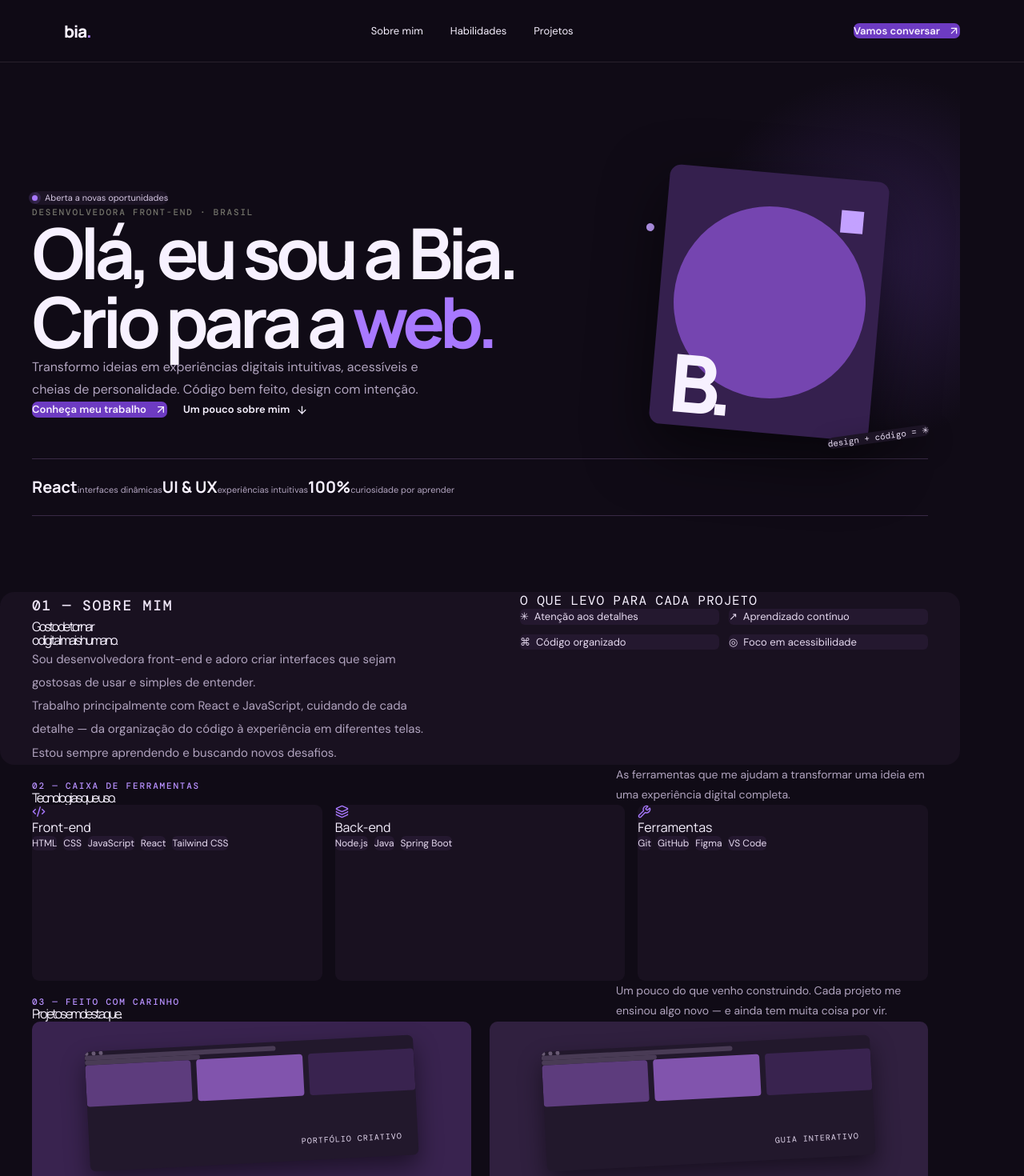
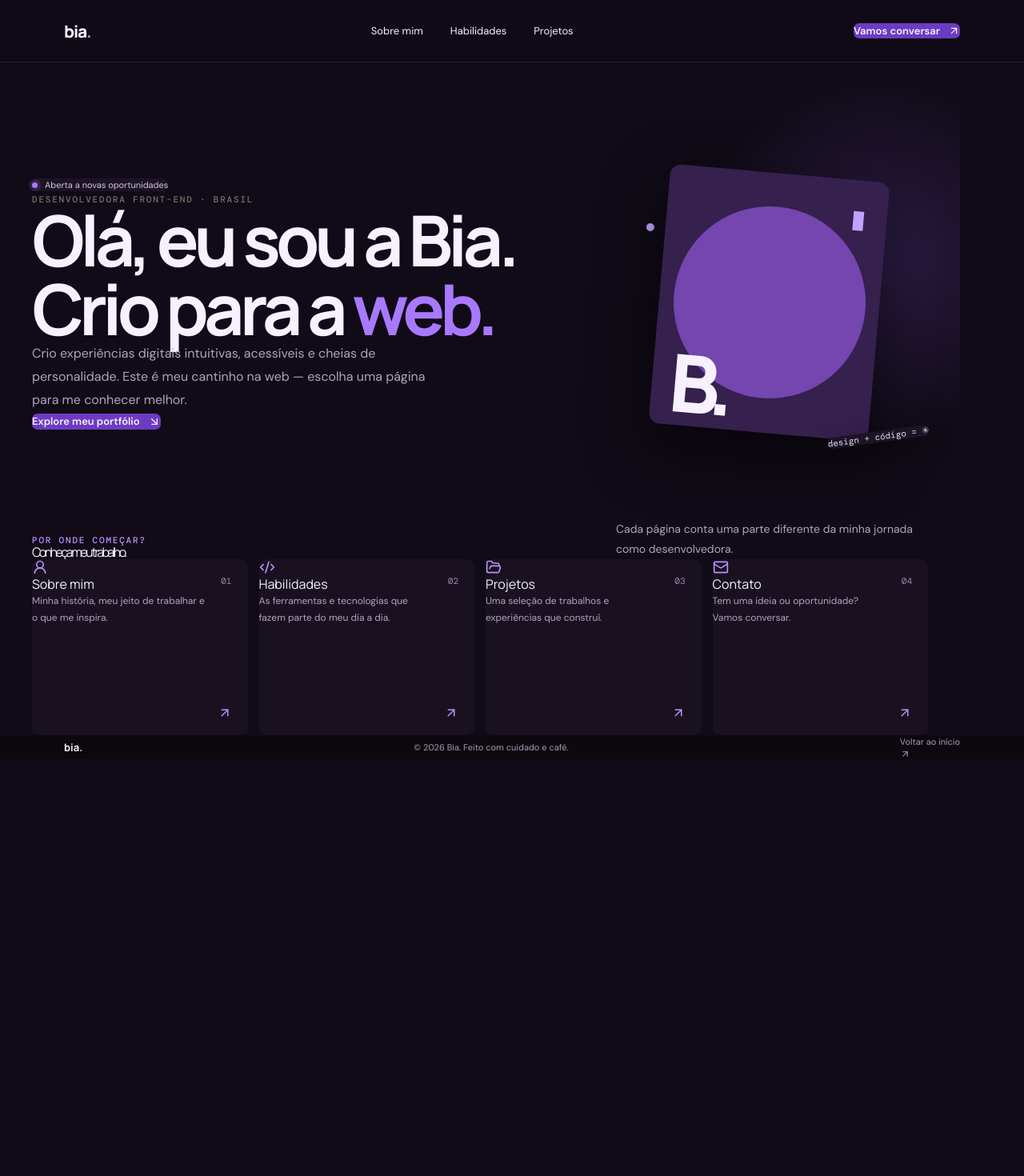
Before and after one commit to Chokiwars/Portifolio, a React (Vite) app: page / in a window 1280 px wide. Shown: the top 1470 px of the page at 80% size. After the commit the page ends 949 px from the top, so only its background shows below. Built offline with nearby package versions, Linux system fonts and the light colour scheme.

Commit message:
feat: implement routing and structure for main application pages, including Home, About, Skills, Projects, and Contact

```diff
--- a/src/App.jsx
+++ b/src/App.jsx
@@ -1,11 +1,28 @@
-import { BrowserRouter } from "react-router-dom";
+import { BrowserRouter, Navigate, Route, Routes } from "react-router-dom";
+import Header from "@/components/layout/Header";
+import Footer from "@/components/ui/Footer";
 import HomePage from "@/pages/Home/index";
+import AboutPage from "@/pages/About";
+import SkillsPage from "@/pages/Skills";
+import ProjectsPage from "@/pages/Projects";
+import ContactPage from "@/pages/Contact";
 import "./App.css";
 
 function App() {
   return (
     <BrowserRouter>
-      <HomePage />
+      <div className="site min-h-screen bg-paper text-ink">
+        <Header />
+        <Routes>
+          <Route path="/" element={<HomePage />} />
+          <Route path="/sobre-mim" element={<AboutPage />} />
+          <Route path="/habilidades" element={<SkillsPage />} />
+          <Route path="/projetos" element={<ProjectsPage />} />
+          <Route path="/contato" element={<ContactPage />} />
+          <Route path="*" element={<Navigate to="/" replace />} />
+        </Routes>
+        <Footer />
+      </div>
     </BrowserRouter>
   );
 }
--- a/src/components/layout/Header.jsx
+++ b/src/components/layout/Header.jsx
@@ -1,10 +1,11 @@
 import { useState } from "react";
 import { ArrowUpRight, Menu, X } from "lucide-react";
+import { Link, NavLink } from "react-router-dom";
 
 const links = [
-  ["Sobre mim", "sobre"],
-  ["Habilidades", "habilidades"],
-  ["Projetos", "projetos"],
+  ["Sobre mim", "/sobre-mim"],
+  ["Habilidades", "/habilidades"],
+  ["Projetos", "/projetos"],
 ];
 
 export default function Header() {
@@ -13,11 +14,11 @@ export default function Header() {
   return (
     <header className="topbar sticky top-0 z-20 border-b border-ink/10 bg-paper/90 backdrop-blur-lg">
       <div className="site-container nav mx-auto flex h-full items-center justify-between">
-        <a className="brand font-display text-[21px] font-extrabold tracking-[-1.2px]" href="#inicio" onClick={() => setOpen(false)} aria-label="Bia, início">bia<span className="text-lilac">.</span></a>
+        <Link className="brand font-display text-[21px] font-extrabold tracking-[-1.2px]" to="/" onClick={() => setOpen(false)} aria-label="Bia, início">bia<span className="text-lilac">.</span></Link>
         <nav className={`navlinks${open ? " open" : ""}`} aria-label="Navegação principal">
-          {links.map(([label, id]) => <a key={id} href={`#${id}`} onClick={() => setOpen(false)}>{label}</a>)}
+          {links.map(([label, path]) => <NavLink key={path} to={path} onClick={() => setOpen(false)} className={({ isActive }) => isActive ? "active" : ""}>{label}</NavLink>)}
         </nav>
-        <a className="nav-cta" href="#contato">Vamos conversar <ArrowUpRight size={15} /></a>
+        <Link className="nav-cta" to="/contato">Vamos conversar <ArrowUpRight size={15} /></Link>
         <button className="menu-toggle" type="button" onClick={() => setOpen(!open)} aria-label={open ? "Fechar menu" : "Abrir menu"} aria-expanded={open}>
           {open ? <X size={22} /> : <Menu size={22} />}
         </button>
--- a/src/components/ui/Footer.jsx
+++ b/src/components/ui/Footer.jsx
@@ -1,4 +1,5 @@
 import { ArrowUpRight } from "lucide-react";
+import { Link } from "react-router-dom";
 
 export default function Footer() {
   return (
@@ -6,7 +7,7 @@ export default function Footer() {
       <div className="site-container footer-inner">
         <strong>bia.</strong>
         <span>© {new Date().getFullYear()} Bia. Feito com cuidado e café.</span>
-        <a href="#inicio">Voltar ao topo <ArrowUpRight size={13} /></a>
+        <Link to="/">Voltar ao início <ArrowUpRight size={13} /></Link>
       </div>
     </footer>
   );
--- /dev/null
+++ b/src/pages/About/index.jsx
@@ -0,0 +1,5 @@
+import AboutMeSection from "@/pages/Home/components/AboutMeSection";
+
+export default function AboutPage() {
+  return <main><AboutMeSection /></main>;
+}
--- /dev/null
+++ b/src/pages/Contact/index.jsx
@@ -0,0 +1,5 @@
+import ContactSection from "@/pages/Home/components/ContactSection";
+
+export default function ContactPage() {
+  return <main><ContactSection /></main>;
+}
--- a/src/pages/Home/components/ContactSection.jsx
+++ b/src/pages/Home/components/ContactSection.jsx
@@ -1,4 +1,5 @@
 import { ArrowUpRight, Code2 } from "lucide-react";
+import { Link } from "react-router-dom";
 
 export default function ContactSection() {
   return (
@@ -11,7 +12,7 @@ export default function ContactSection() {
         </div>
         <div className="contact-actions">
           <a className="button button-light" href="https://github.com/Chokiwars" target="_blank" rel="noreferrer"><Code2 size={16} /> GitHub <ArrowUpRight size={15} /></a>
-          <a className="button button-outline" href="#projetos">Ver projetos <ArrowUpRight size={15} /></a>
+          <Link className="button button-outline" to="/projetos">Ver projetos <ArrowUpRight size={15} /></Link>
         </div>
       </div>
     </section>
--- a/src/pages/Home/index.jsx
+++ b/src/pages/Home/index.jsx
@@ -1,23 +1,53 @@
-import Header from "@/components/layout/Header";
-import Footer from "@/components/ui/Footer";
-import HeroSection from "@/pages/Home/components/HeroSection";
-import AboutMeSection from "@/pages/Home/components/AboutMeSection";
-import SkillsSection from "@/pages/Home/components/SkillsSection";
-import ProjectsSection from "@/pages/Home/components/ProjectsSection";
-import ContactSection from "@/pages/Home/components/ContactSection";
+import { ArrowDownRight, ArrowUpRight, Code2, FolderOpen, Mail, UserRound } from "lucide-react";
+import { Link } from "react-router-dom";
+
+const destinations = [
+  { title: "Sobre mim", description: "Minha história, meu jeito de trabalhar e o que me inspira.", href: "/sobre-mim", icon: UserRound },
+  { title: "Habilidades", description: "As ferramentas e tecnologias que fazem parte do meu dia a dia.", href: "/habilidades", icon: Code2 },
+  { title: "Projetos", description: "Uma seleção de trabalhos e experiências que construí.", href: "/projetos", icon: FolderOpen },
+  { title: "Contato", description: "Tem uma ideia ou oportunidade? Vamos conversar.", href: "/contato", icon: Mail },
+];
 
 export default function HomePage() {
   return (
-    <div className="site min-h-screen bg-paper text-ink">
-      <Header />
-      <main>
-        <HeroSection />
-        <AboutMeSection />
-        <SkillsSection />
-        <ProjectsSection />
-        <ContactSection />
-      </main>
-      <Footer />
-    </div>
+    <main>
+      <section className="hero relative py-[105px] pb-[76px]" id="inicio">
+        <div className="site-container mx-auto">
+          <div className="hero-grid relative grid items-center gap-[60px]">
+            <div className="reveal">
+              <div className="availability"><i /> Aberta a novas oportunidades</div>
+              <p className="eyebrow">DESENVOLVEDORA FRONT-END · BRASIL</p>
+              <h1 className="font-display text-[clamp(52px,7vw,88px)] font-bold leading-[.98] tracking-[-6px]">Olá, eu sou a Bia.<br />Crio para a <em className="text-lilac not-italic">web.</em></h1>
+              <p className="hero-copy">Crio experiências digitais intuitivas, acessíveis e cheias de personalidade. Este é meu cantinho na web — escolha uma página para me conhecer melhor.</p>
+              <Link className="button" to="/projetos">Explore meu portfólio <ArrowDownRight size={16} /></Link>
+            </div>
+            <div className="hero-art" aria-label="Ilustração abstrata com a inicial B">
+              <div className="orbit" />
+              <div className="art-card"><span className="art-spark">✳</span></div>
+              <span className="art-note">design + código = ✳</span>
+            </div>
+          </div>
+        </div>
+      </section>
+      <section className="section home-links" aria-label="Páginas do portfólio">
+        <div className="site-container mx-auto">
+          <div className="section-heading">
+            <div><p className="section-kicker">POR ONDE COMEÇAR?</p><h2>Conheça meu trabalho.</h2></div>
+            <p className="section-intro">Cada página conta uma parte diferente da minha jornada como desenvolvedora.</p>
+          </div>
+          <div className="home-link-grid">
+            {destinations.map(({ title, description, href, icon: Icon }, index) => (
+              <Link className="home-link-card" to={href} key={href}>
+                <span className="home-link-number">0{index + 1}</span>
+                <Icon size={20} className="home-link-icon" />
+                <h3>{title}</h3>
+                <p>{description}</p>
+                <ArrowUpRight className="home-link-arrow" size={18} />
+              </Link>
+            ))}
+          </div>
+        </div>
+      </section>
+    </main>
   );
 }
--- /dev/null
+++ b/src/pages/Projects/index.jsx
@@ -0,0 +1,5 @@
+import ProjectsSection from "@/pages/Home/components/ProjectsSection";
+
+export default function ProjectsPage() {
+  return <main><ProjectsSection /></main>;
+}
--- /dev/null
+++ b/src/pages/Skills/index.jsx
@@ -0,0 +1,5 @@
+import SkillsSection from "@/pages/Home/components/SkillsSection";
+
+export default function SkillsPage() {
+  return <main><SkillsSection /></main>;
+}
```
Also changed, not shown: src/App.css.
